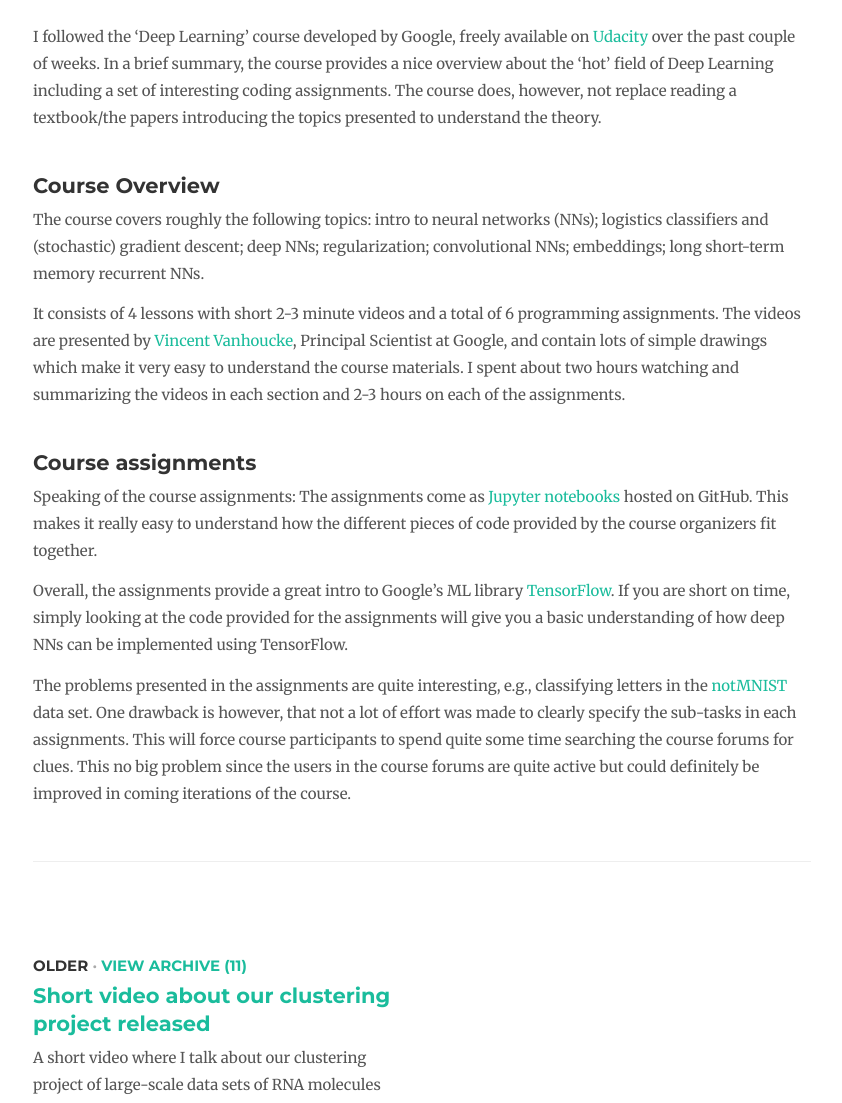
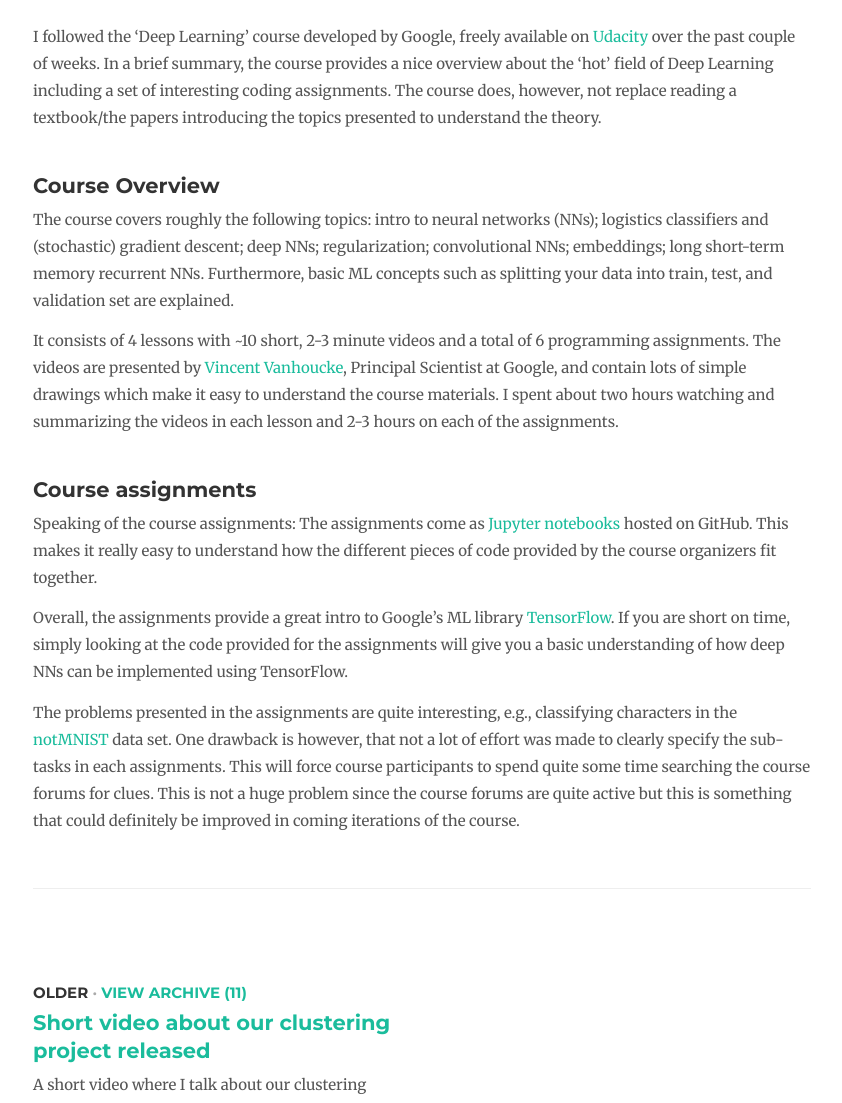
Before and after one commit to JungeAlexander/JungeAlexander.github.io, a Jekyll site: the page built from _posts/2016-07-24-udacity-deep-learning.md, in a window 1280 px wide and 1400 px high, cut to the strip 297-1400 px from the top of the window. Shown: the whole strip, without its empty margins (137-979 px from the left). Built offline with Jekyll 4.4.1, drawn with Linux system fonts in a browser that asks for light colours; nearby versions of some CDN libraries; comment, search, counter and statistics services are not loaded.

Commit message:
Fixing typos in deep learning post.

```diff
--- a/_posts/2016-07-24-udacity-deep-learning.md
+++ b/_posts/2016-07-24-udacity-deep-learning.md
@@ -22,15 +22,17 @@
 convolutional NNs;
 embeddings;
 long short-term memory recurrent NNs.
+Furthermore, basic ML concepts such as splitting your data into train,
+test, and validation set are explained.
 
-It consists of 4 lessons with short 2-3 minute videos and a total of
+It consists of 4 lessons with ~10 short, 2-3 minute videos and a total of
 6 programming assignments.
 The videos are presented by
 [Vincent Vanhoucke](http://vincent.vanhoucke.com/),
 Principal Scientist at Google,
-and contain lots of simple drawings which make it very easy to understand the
+and contain lots of simple drawings which make it easy to understand the
 course materials.
-I spent about two hours watching and summarizing the videos in each section
+I spent about two hours watching and summarizing the videos in each lesson
 and 2-3 hours on each of the assignments.
 
 ## Course assignments
@@ -49,12 +51,13 @@
 implemented using TensorFlow.
 
 The problems presented in the assignments are quite interesting, e.g.,
-classifying letters in the
+classifying characters in the
 [notMNIST](http://yaroslavvb.blogspot.dk/2011/09/notmnist-dataset.html) data
 set.
 One drawback is however, that not a lot of effort was made to clearly
 specify the sub-tasks in each assignments.
 This will force course participants to spend quite some time searching the
-course forums for clues. This no big problem since the users in the course
-forums are quite active but could definitely be improved in coming iterations
+course forums for clues. This is not a huge problem since the course
+forums are quite active but this is something that
+could definitely be improved in coming iterations
 of the course.
```
